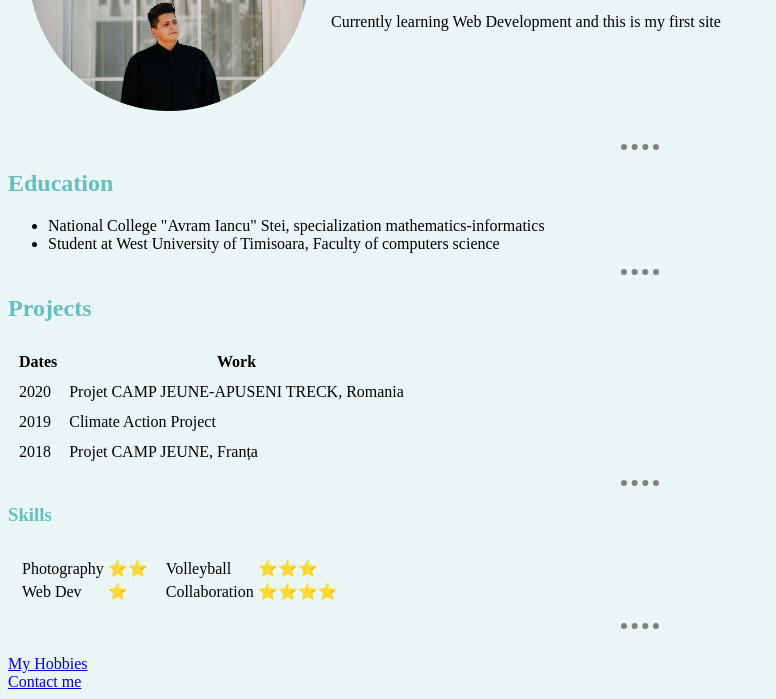
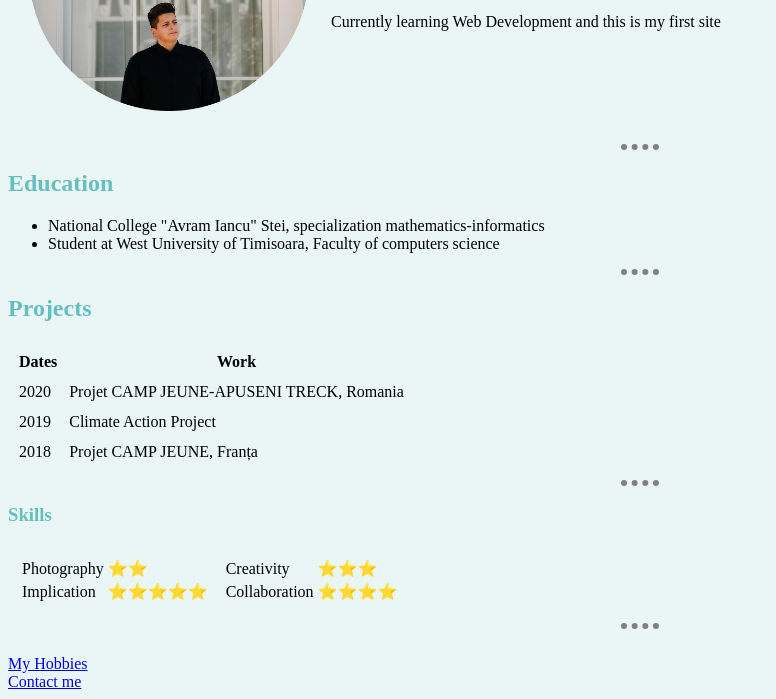
Before and after one commit to Emanuel181/Personal-WebSite, a plain HTML site: page index.html in a window 1280 px wide. Shown: the part 198-897 px from the top of the page, without its empty margins (0-776 px from the left). Drawn offline with Linux system fonts and the light colour scheme.

Commit message:
Update index.html

```diff
--- a/index.html
+++ b/index.html
@@ -71,8 +71,8 @@
                       </tr>
 
                       <tr>
-                        <td>Web Dev</td>
-                        <td>⭐</td>
+                        <td>Implication</td>
+                        <td>⭐⭐⭐⭐⭐</td>
                       </tr>
                   </table>
                 </td>
@@ -80,7 +80,7 @@
                 <td>
                     <table>
                           <tr>
-                            <td>Volleyball</td>
+                            <td>Creativity</td>
                             <td>⭐⭐⭐</td>
                           </tr>
 
```
